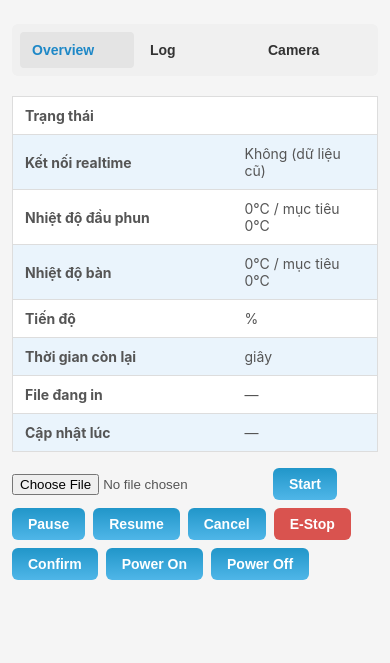
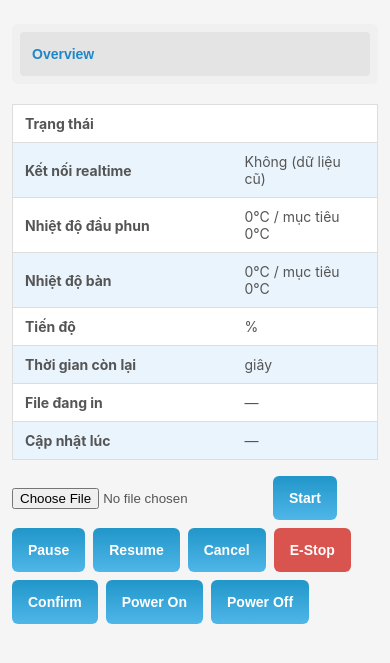
Before and after one commit to xuanvuong1702/3d-printing-farm, a FastAPI app: template app/templates/printer_detail.html in a window 390 px wide. Shown: the part 97-760 px from the top of the page. Run offline with FastAPI, Linux system fonts and the light colour scheme; the template is opened without the code that fills it, so the values that code supplies are empty; parts of the project's set-up code (start-up, migrations or seed data) failed here and were passed over.

Commit message:
E6-4/C2: touch-target >=44px cho .sidebar__item/.btn-action ở mobile
- app/static/css/style.css: override min-height 44px + flex centering
  CHỈ trong khối @media (max-width: 639px) đã có (không đổi desktop).
- Không thêm test tự động: override CSS thuần trên class đã tồn tại,
  không có attribute/class mới để assert qua TestClient (giới hạn môi
  trường đã nêu ở C0).
- pytest tests/ -> 363 passed (không đổi so với C1, đúng dự đoán).
- Story_E6-4.md nối mục (C2), State_E6-4_v3.md, chunk kế tiếp = C3.

```diff
--- a/app/static/css/style.css
+++ b/app/static/css/style.css
@@ -494,6 +494,28 @@ body {
         flex-direction: row;
         overflow-x: auto;
     }
+
+    /* E6-4/C2: touch-target khuyến nghị ~44px - CHỈ override ở mobile,
+       không đổi padding desktop (10px 12px) để không phá layout đã
+       khoá ở màn rộng. min-height thay vì tăng padding để giữ nguyên
+       tỉ lệ chữ/khoảng trắng hiện có; flex-shrink: 0 giữ chiều rộng
+       tab khi .sidebar chuyển hàng ngang (overflow-x: auto ở trên). */
+    .sidebar__item {
+        min-height: 44px;
+        display: flex;
+        align-items: center;
+        flex-shrink: 0;
+    }
+
+    /* .btn-action vốn không phải flex container (chỉ padding: 8px
+       16px) - thêm display: flex để min-height không bị nội dung text
+       đẩy lệch; giữ nguyên padding/background/font desktop. */
+    .btn-action {
+        min-height: 44px;
+        display: inline-flex;
+        align-items: center;
+        justify-content: center;
+    }
 }
 
 /* E6-4/C1: bảng Log (5 cột, `.kv-table` trong `.table-scroll`) scroll
```
